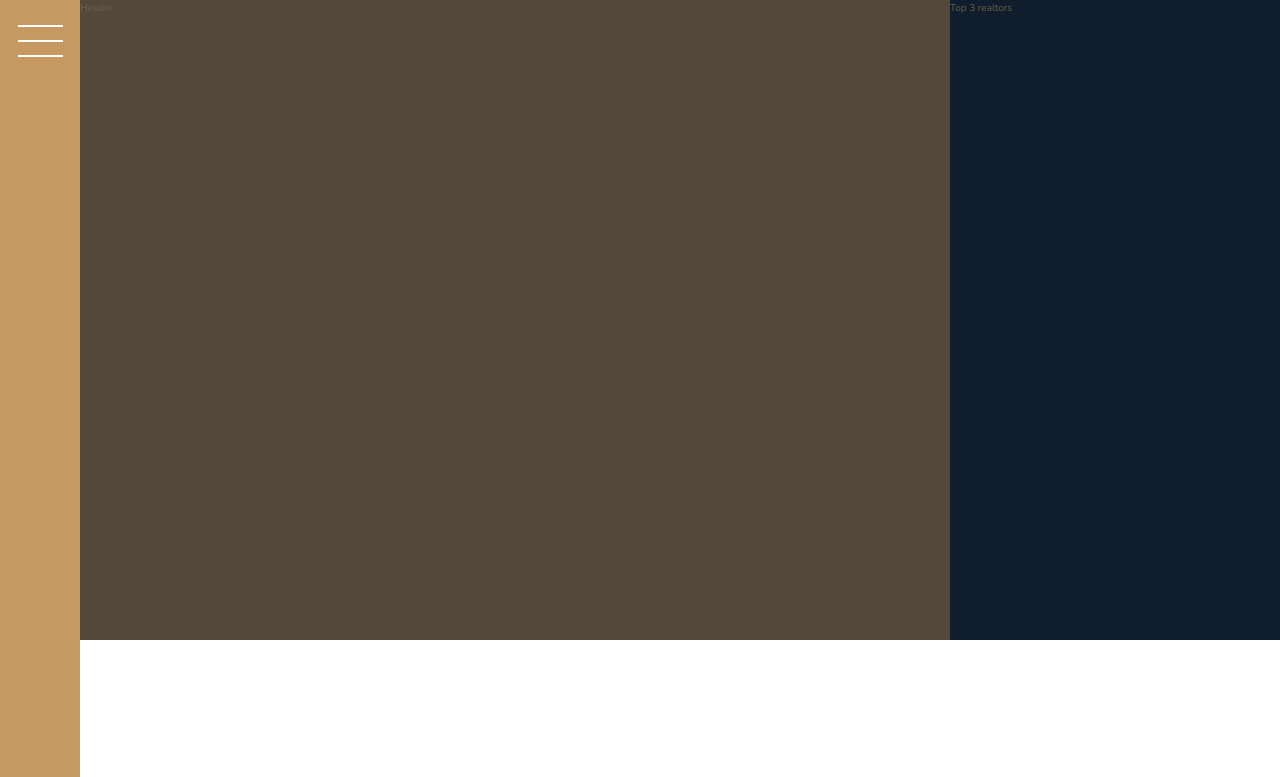
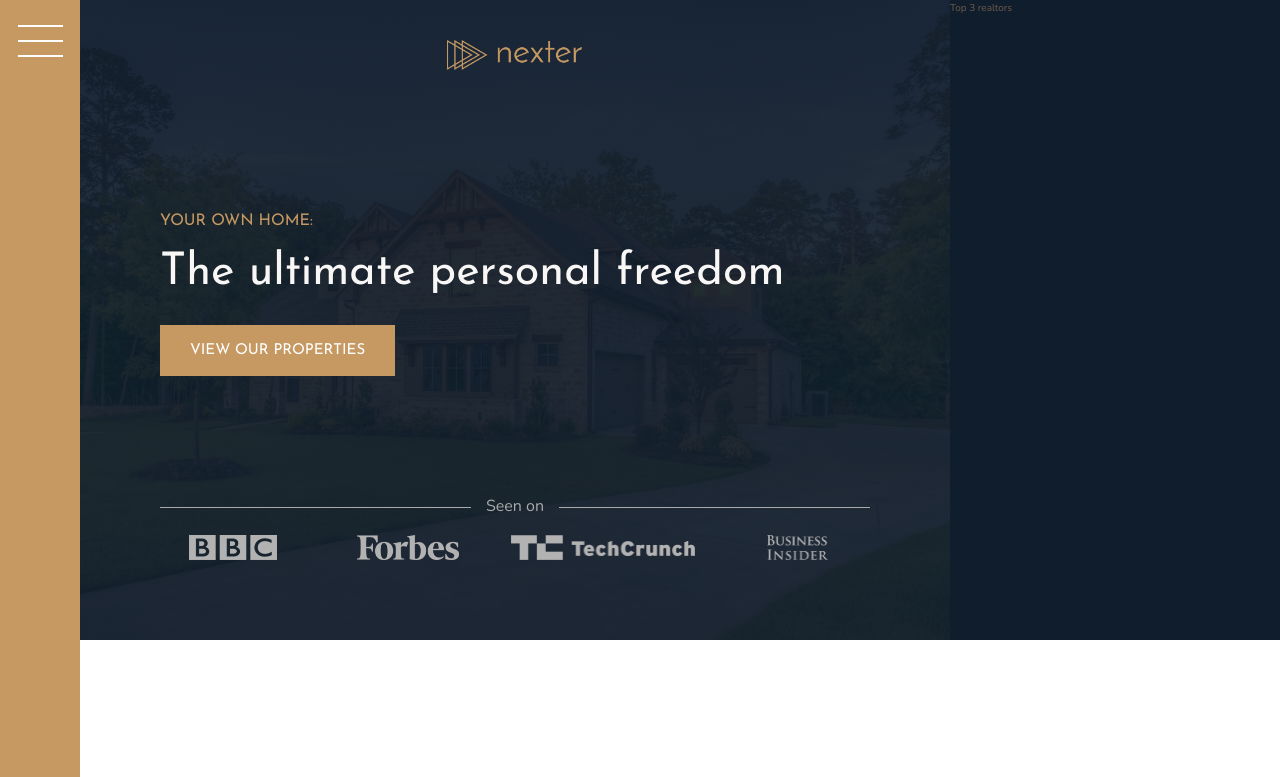
Before and after one commit to pfmnowak/nexter-css-grid, a website: page index.html in a window 1280 px wide. Shown: the top 777 px of the page. Drawn offline with nearby package versions, Linux system fonts and the light colour scheme.

Commit message:
Add content to a header

```diff
--- a/index.html
+++ b/index.html
@@ -18,7 +18,19 @@
 		<div class="sidebar">
 			<button class="nav-btn"></button>
 		</div>
-		<header class="header">Header</header>
+		<header class="header">
+			<img src="img/logo.png" alt="Nexter logo" class="header__logo" />
+			<h3 class="heading-3">Your own home:</h3>
+			<h1 class="heading-1">The ultimate personal freedom</h1>
+			<button class="btn header__btn">View our properties</button>
+			<div class="header__seenon-text">Seen on</div>
+			<div class="header__seenon-logos">
+				<img src="img/logo-bbc.png" alt="Seen on logo 1" />
+				<img src="img/logo-forbes.png" alt="Seen on logo 2" />
+				<img src="img/logo-techcrunch.png" alt="Seen on logo 3" />
+				<img src="img/logo-bi.png" alt="Seen on logo 4" />
+			</div>
+		</header>
 		<div class="realtors">Top 3 realtors</div>
 		<section class="features">
 			<div class="feature">
--- a/sass/_header.scss
+++ b/sass/_header.scss
@@ -1,5 +1,56 @@
 .header {
-  background-color: $color-grey-dark-1;
-  grid-row: 1 / 2;
-  grid-column: full-start / col-end 6;
+	grid-row: 1 / 2;
+	grid-column: full-start / col-end 6;
+	background-image: linear-gradient(
+			rgba($color-secondary, 0.93),
+			rgba($color-secondary, 0.93)
+		),
+		url(../img/hero.jpeg);
+	background-size: cover;
+	background-position: center;
+	padding: 8rem;
+	padding-top: 4rem;
+	display: grid;
+	grid-template-rows: 1fr min-content 6rem 1fr;
+	row-gap: 1.5rem;
+	justify-content: center;
+
+	&__logo {
+		height: 3rem;
+		justify-self: center;
+	}
+
+	&__btn {
+		align-self: start;
+		justify-self: start;
+	}
+
+	&__seenon-text {
+		display: grid;
+		grid-template-columns: 1fr max-content 1fr;
+		column-gap: 1.5rem;
+		align-items: center;
+		font-size: 1.6rem;
+		color: $color-grey-light-2;
+
+		&::before,
+		&::after {
+			content: '';
+			height: 1px;
+			background-color: currentColor;
+			display: block;
+		}
+	}
+
+	&__seenon-logos {
+		display: grid;
+		grid-template-columns: repeat(4, 1fr);
+		gap: 3rem;
+		justify-items: center;
+
+		img {
+			height: 2.5rem;
+			filter: brightness(70%);
+		}
+	}
 }
--- a/sass/_typography.scss
+++ b/sass/_typography.scss
@@ -5,6 +5,9 @@
 
 .heading-1 {
 	@extend %heading;
+	font-size: 4.5rem;
+	color: $color-grey-light-1;
+	line-height: 1;
 }
 
 .heading-2 {
```
Also changed, not shown: css/style.css.
